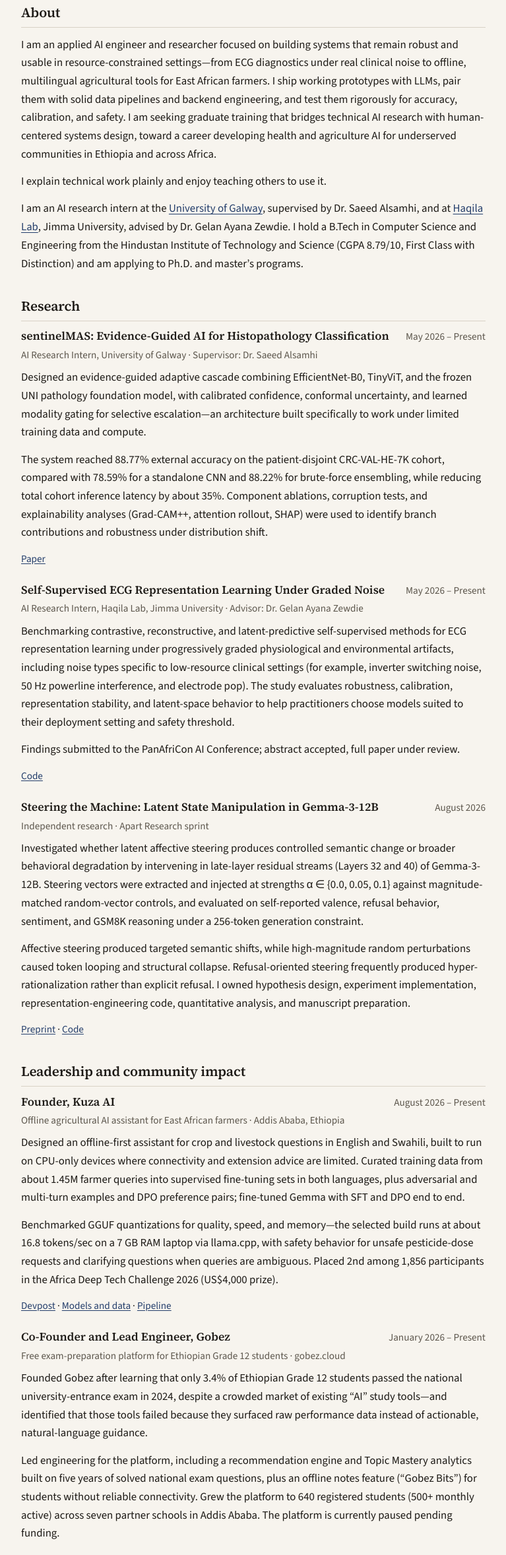
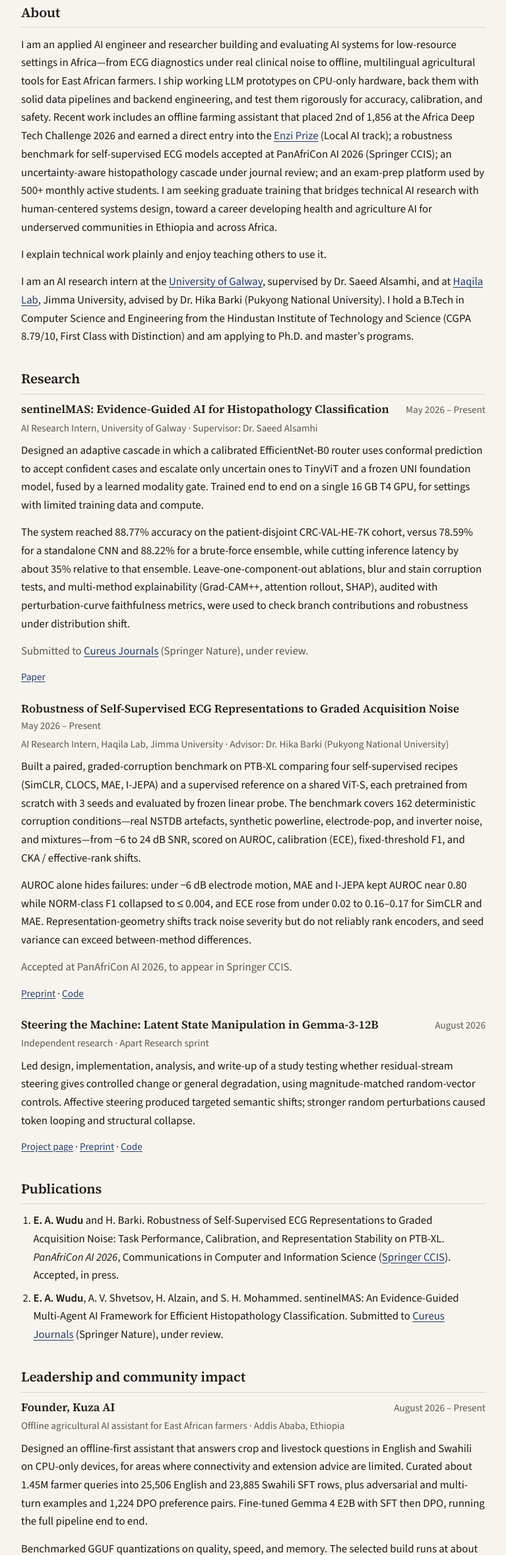
Before and after one commit to sudouserx/sudouserx.github.io, a plain HTML site: page index.html in a window 1280 px wide. Shown: the part 328-2685 px from the top of the page at 66% size, without its empty margins (256-1023 px from the left). Drawn offline with nearby package versions, Linux system fonts and the light colour scheme.

Commit message:
doc: update website

```diff
--- a/index.html
+++ b/index.html
@@ -4,17 +4,17 @@
   <meta charset="utf-8">
   <meta name="viewport" content="width=device-width, initial-scale=1">
   <title>Ebrahim Aliyou Wudu</title>
-  <meta name="description" content="Applied AI engineer and researcher building and evaluating AI for low-resource settings—LLM prototypes, clinical models, data pipelines, and rigorous accuracy and safety testing in Africa.">
+  <meta name="description" content="Applied AI engineer and researcher building and evaluating AI for low-resource settings in Africa—offline LLMs, an ECG robustness paper accepted at PanAfriCon AI 2026, and a direct entry to the Enzi Prize.">
   <meta name="author" content="Ebrahim Aliyou Wudu">
   <link rel="canonical" href="https://sudouserx.github.io/">
 
   <meta property="og:type" content="website">
   <meta property="og:title" content="Ebrahim Aliyou Wudu">
-  <meta property="og:description" content="Applied AI engineer and researcher shipping and evaluating robust AI—offline LLMs, clinical models, and pipelines for underserved communities in Africa.">
+  <meta property="og:description" content="Applied AI engineer and researcher shipping and evaluating robust AI for Africa—offline LLMs, an accepted ECG paper, and a direct entry to the Enzi Prize Local AI track.">
   <meta property="og:image" content="assets/profile.jpg">
   <meta name="twitter:card" content="summary">
   <meta name="twitter:title" content="Ebrahim Aliyou Wudu">
-  <meta name="twitter:description" content="Applied AI engineer and researcher shipping and evaluating robust AI—offline LLMs, clinical models, and pipelines for underserved communities in Africa.">
+  <meta name="twitter:description" content="Applied AI engineer and researcher shipping and evaluating robust AI for Africa—offline LLMs, an accepted ECG paper, and a direct entry to the Enzi Prize Local AI track.">
   <meta name="twitter:image" content="assets/profile.jpg">
 
   <link rel="icon" href="assets/profile.jpg" type="image/jpeg">
@@ -30,6 +30,7 @@
     <nav class="site-nav" aria-label="Page sections">
       <a href="#about">About</a>
       <a href="#research">Research</a>
+      <a href="#publications">Publications</a>
       <a href="#leadership">Leadership</a>
       <a href="#education">Education</a>
       <a href="#experience">Experience</a>
@@ -48,7 +49,7 @@
           <li><a href="https://github.com/sudouserx">GitHub</a></li>
           <li><a href="https://www.linkedin.com/in/ebrahim-aliyou-wudu">LinkedIn</a></li>
           <li><a href="https://huggingface.co/sudouserx">Hugging Face</a></li>
-          <li><a href="assets/Ebrahim_Aliyou_Wudu_Resume.pdf?v=20261029">CV (PDF)</a></li>
+          <li><a href="assets/Ebrahim_Aliyou_Wudu_Resume.pdf?v=20261118">CV (PDF)</a></li>
         </ul>
       </div>
       <img
@@ -63,14 +64,21 @@
       <section id="about" aria-labelledby="about-heading">
         <h2 id="about-heading">About</h2>
         <p>
-          I am an applied AI engineer and researcher focused on building systems that remain
-          robust and usable in resource-constrained settings—from ECG diagnostics under real
-          clinical noise to offline, multilingual agricultural tools for East African farmers.
-          I ship working prototypes with LLMs, pair them with solid data pipelines and backend
-          engineering, and test them rigorously for accuracy, calibration, and safety. I am
-          seeking graduate training that bridges technical AI research with human-centered
-          systems design, toward a career developing health and agriculture AI for underserved
-          communities in Ethiopia and across Africa.
+          I am an applied AI engineer and researcher building and evaluating AI systems
+          for low-resource settings in Africa—from ECG diagnostics under real clinical
+          noise to offline, multilingual agricultural tools for East African farmers.
+          I ship working LLM prototypes on CPU-only hardware, back them with solid data
+          pipelines and backend engineering, and test them rigorously for accuracy,
+          calibration, and safety. Recent work includes an offline farming assistant
+          that placed 2nd of 1,856 at the Africa Deep Tech Challenge 2026 and earned a
+          direct entry into the <a href="https://enziprize.org/">Enzi Prize</a> (Local
+          AI track); a robustness benchmark for self-supervised ECG models accepted at
+          PanAfriCon AI 2026 (Springer CCIS); an uncertainty-aware histopathology
+          cascade under journal review; and an exam-prep platform used by 500+ monthly
+          active students. I am seeking graduate training that bridges technical AI
+          research with human-centered systems design, toward a career developing
+          health and agriculture AI for underserved communities in Ethiopia and across
+          Africa.
         </p>
         <p>
           I explain technical work plainly and enjoy teaching others to use it.
@@ -80,10 +88,10 @@
           <a href="https://www.universityofgalway.ie/">University of Galway</a>,
           supervised by Dr. Saeed Alsamhi, and at
           <a href="https://www.linkedin.com/in/haqila-lab-352018373">Haqila Lab</a>,
-          Jimma University, advised by Dr. Gelan Ayana Zewdie. I hold a B.Tech in Computer
-          Science and Engineering from the Hindustan Institute of Technology and Science
-          (CGPA 8.79/10, First Class with Distinction) and am applying to Ph.D. and master’s
-          programs.
+          Jimma University, advised by Dr. Hika Barki (Pukyong National University).
+          I hold a B.Tech in Computer Science and Engineering from the Hindustan
+          Institute of Technology and Science (CGPA 8.79/10, First Class with
+          Distinction) and am applying to Ph.D. and master’s programs.
         </p>
       </section>
 
@@ -99,18 +107,24 @@
             AI Research Intern, University of Galway · Supervisor: Dr. Saeed Alsamhi
           </p>
           <p>
-            Designed an evidence-guided adaptive cascade combining EfficientNet-B0, TinyViT,
-            and the frozen UNI pathology foundation model, with calibrated confidence, conformal
-            uncertainty, and learned modality gating for selective escalation—an architecture
-            built specifically to work under limited training data and compute.
+            Designed an adaptive cascade in which a calibrated EfficientNet-B0 router
+            uses conformal prediction to accept confident cases and escalate only
+            uncertain ones to TinyViT and a frozen UNI foundation model, fused by a
+            learned modality gate. Trained end to end on a single 16&nbsp;GB T4 GPU,
+            for settings with limited training data and compute.
           </p>
           <p>
-            The system reached 88.77% external accuracy on the patient-disjoint CRC-VAL-HE-7K
-            cohort, compared with 78.59% for a standalone CNN and 88.22% for brute-force
-            ensembling, while reducing total cohort inference latency by about 35%. Component
-            ablations, corruption tests, and explainability analyses (Grad-CAM++, attention
-            rollout, SHAP) were used to identify branch contributions and robustness under
-            distribution shift.
+            The system reached 88.77% accuracy on the patient-disjoint CRC-VAL-HE-7K
+            cohort, versus 78.59% for a standalone CNN and 88.22% for a brute-force
+            ensemble, while cutting inference latency by about 35% relative to that
+            ensemble. Leave-one-component-out ablations, blur and stain corruption
+            tests, and multi-method explainability (Grad-CAM++, attention rollout,
+            SHAP), audited with perturbation-curve faithfulness metrics, were used to
+            check branch contributions and robustness under distribution shift.
+          </p>
+          <p class="muted">
+            Submitted to <a href="https://www.cureusjournals.com/">Cureus Journals</a>
+            (Springer Nature), under review.
           </p>
           <p class="entry-links">
             <a href="https://drive.google.com/file/d/1XWOr9QJXjixXYsb4fdPVw7WIfxFWAWuN/view?usp=sharing">Paper</a>
@@ -119,26 +133,36 @@
 
         <article class="entry">
           <div class="entry-head">
-            <h3>Self-Supervised ECG Representation Learning Under Graded Noise</h3>
+            <h3>Robustness of Self-Supervised ECG Representations to Graded Acquisition Noise</h3>
             <span class="dates">May 2026 – Present</span>
           </div>
           <p class="meta">
-            AI Research Intern, Haqila Lab, Jimma University · Advisor: Dr. Gelan Ayana Zewdie
+            AI Research Intern, Haqila Lab, Jimma University · Advisor: Dr. Hika Barki (Pukyong National University)
           </p>
           <p>
-            Benchmarking contrastive, reconstructive, and latent-predictive self-supervised
-            methods for ECG representation learning under progressively graded physiological
-            and environmental artifacts, including noise types specific to low-resource clinical
-            settings (for example, inverter switching noise, 50&nbsp;Hz powerline interference,
-            and electrode pop). The study evaluates robustness, calibration, representation
-            stability, and latent-space behavior to help practitioners choose models suited to
-            their deployment setting and safety threshold.
+            Built a paired, graded-corruption benchmark on PTB-XL comparing four
+            self-supervised recipes (SimCLR, CLOCS, MAE, I-JEPA) and a supervised
+            reference on a shared ViT-S, each pretrained from scratch with 3 seeds
+            and evaluated by frozen linear probe. The benchmark covers 162
+            deterministic corruption conditions—real NSTDB artefacts, synthetic
+            powerline, electrode-pop, and inverter noise, and mixtures—from −6 to
+            24&nbsp;dB SNR, scored on AUROC, calibration (ECE), fixed-threshold F1,
+            and CKA / effective-rank shifts.
           </p>
           <p>
-            Findings submitted to the PanAfriCon AI Conference; abstract accepted, full paper
-            under review.
+            AUROC alone hides failures: under −6&nbsp;dB electrode motion, MAE and
+            I-JEPA kept AUROC near 0.80 while NORM-class F1 collapsed to
+            ≤&nbsp;0.004, and ECE rose from under 0.02 to 0.16–0.17 for SimCLR and
+            MAE. Representation-geometry shifts track noise severity but do not
+            reliably rank encoders, and seed variance can exceed between-method
+            differences.
+          </p>
+          <p class="muted">
+            Accepted at PanAfriCon AI 2026, to appear in Springer CCIS.
           </p>
           <p class="entry-links">
+            <a href="https://drive.google.com/file/d/1ZnWFrkR-JizfnKmAh0WLhw19b959VvIm/view?usp=sharing">Preprint</a>
+            ·
             <a href="https://github.com/sudouserx/Representation-Decay-in-Self-Supervised-ECG-Models-Under-Graded-Noise">Code</a>
           </p>
         </article>
@@ -152,26 +176,41 @@
             Independent research · Apart Research sprint
           </p>
           <p>
-            Investigated whether latent affective steering produces controlled semantic change
-            or broader behavioral degradation by intervening in late-layer residual streams
-            (Layers 32 and 40) of Gemma-3-12B. Steering vectors were extracted and injected at
-            strengths α ∈ {0.0, 0.05, 0.1} against magnitude-matched random-vector controls,
-            and evaluated on self-reported valence, refusal behavior, sentiment, and GSM8K
-            reasoning under a 256-token generation constraint.
-          </p>
-          <p>
-            Affective steering produced targeted semantic shifts, while high-magnitude random
-            perturbations caused token looping and structural collapse. Refusal-oriented
-            steering frequently produced hyper-rationalization rather than explicit refusal.
-            I owned hypothesis design, experiment implementation, representation-engineering
-            code, quantitative analysis, and manuscript preparation.
+            Led design, implementation, analysis, and write-up of a study testing
+            whether residual-stream steering gives controlled change or general
+            degradation, using magnitude-matched random-vector controls. Affective
+            steering produced targeted semantic shifts; stronger random perturbations
+            caused token looping and structural collapse.
           </p>
           <p class="entry-links">
+            <a href="https://apartresearch.com/sprints/projects/steering-the-machine-the-impact-of-latent-state-manipulation-on-llm-selfreported-valence-and-cognitive-tradeoffs-in-gemma312b-pxii">Project page</a>
+            ·
             <a href="https://drive.google.com/file/d/1XAVYxb2WEs87yR-1KqYiZG8kHFlKuYhW/view?usp=sharing">Preprint</a>
             ·
             <a href="https://github.com/sudouserx/Causal-Disentanglement-of-Valence-Related-Signals-in-Gemma-3-12B">Code</a>
           </p>
         </article>
+      </section>
+
+      <section id="publications" aria-labelledby="publications-heading">
+        <h2 id="publications-heading">Publications</h2>
+        <ol class="awards">
+          <li>
+            <strong>E. A. Wudu</strong> and H. Barki. Robustness of Self-Supervised
+            ECG Representations to Graded Acquisition Noise: Task Performance,
+            Calibration, and Representation Stability on PTB-XL.
+            <em>PanAfriCon AI 2026</em>, Communications in Computer and Information
+            Science (<a href="https://link.springer.com/series/7899">Springer CCIS</a>).
+            Accepted, in press.
+          </li>
+          <li>
+            <strong>E. A. Wudu</strong>, A. V. Shvetsov, H. Alzain, and S. H. Mohammed.
+            sentinelMAS: An Evidence-Guided Multi-Agent AI Framework for Efficient
+            Histopathology Classification. Submitted to
+            <a href="https://www.cureusjournals.com/">Cureus Journals</a>
+            (Springer Nature), under review.
+          </li>
+        </ol>
       </section>
 
       <section id="leadership" aria-labelledby="leadership-heading">
@@ -186,48 +225,50 @@
             Offline agricultural AI assistant for East African farmers · Addis Ababa, Ethiopia
           </p>
           <p>
-            Designed an offline-first assistant for crop and livestock questions in English and
-            Swahili, built to run on CPU-only devices where connectivity and extension advice
-            are limited. Curated training data from about 1.45M farmer queries into supervised
-            fine-tuning sets in both languages, plus adversarial and multi-turn examples and DPO
-            preference pairs; fine-tuned Gemma with SFT and DPO end to end.
+            Designed an offline-first assistant that answers crop and livestock
+            questions in English and Swahili on CPU-only devices, for areas where
+            connectivity and extension advice are limited. Curated about 1.45M farmer
+            queries into 25,506 English and 23,885 Swahili SFT rows, plus adversarial
+            and multi-turn examples and 1,224 DPO preference pairs. Fine-tuned Gemma
+            4 E2B with SFT then DPO, running the full pipeline end to end.
           </p>
           <p>
-            Benchmarked GGUF quantizations for quality, speed, and memory—the selected build runs
-            at about 16.8 tokens/sec on a 7&nbsp;GB RAM laptop via llama.cpp, with safety
-            behavior for unsafe pesticide-dose requests and clarifying questions when queries are
-            ambiguous. Placed 2nd among 1,856 participants in the Africa Deep Tech Challenge
-            2026 (US$4,000 prize).
+            Benchmarked GGUF quantizations on quality, speed, and memory. The selected
+            build runs at about 16.8 tokens/s, 11.3&nbsp;s time to first token, and
+            3.1–3.8&nbsp;GB peak memory on a 7&nbsp;GB RAM Ryzen 3 laptop (llama.cpp).
+            Training covers unsafe pesticide-dose requests, and the assistant asks
+            clarifying questions instead of guessing on ambiguous queries.
+          </p>
+          <p>
+            Placed 2nd of 1,856 participants at the Africa Deep Tech Challenge 2026
+            (US$4,000 prize). On the strength of that result, granted direct entry
+            to, and currently competing in, the
+            <a href="https://enziprize.org/">Enzi Prize</a> Local AI track.
           </p>
           <p class="entry-links">
             <a href="https://devpost.com/software/kuza-ai">Devpost</a>
             ·
-            <a href="https://huggingface.co/kuzaai">Models and data</a>
+            <a href="https://huggingface.co/kuzaai/kuza-gemma-4-e2b">Model</a>
             ·
-            <a href="https://github.com/sudouserx/adtc-2026-submission-template">Pipeline</a>
+            <a href="https://github.com/sudouserx/adtc-pipeline">Pipeline</a>
           </p>
         </article>
 
         <article class="entry">
           <div class="entry-head">
-            <h3>Co-Founder and Lead Engineer, Gobez</h3>
-            <span class="dates">January 2026 – Present</span>
+            <h3>Co-Founder, Gobez</h3>
+            <span class="dates">January 2026 – Present (paused)</span>
           </div>
           <p class="meta">
-            Free exam-preparation platform for Ethiopian Grade 12 students · gobez.cloud
+            Free exam-preparation platform for Ethiopian Grade 12 students ·
+            <a href="https://gobez.cloud/">gobez.cloud</a>
           </p>
           <p>
-            Founded Gobez after learning that only 3.4% of Ethiopian Grade 12 students passed
-            the national university-entrance exam in 2024, despite a crowded market of existing
-            “AI” study tools—and identified that those tools failed because they surfaced raw
-            performance data instead of actionable, natural-language guidance.
-          </p>
-          <p>
-            Led engineering for the platform, including a recommendation engine and Topic
-            Mastery analytics built on five years of solved national exam questions, plus an
-            offline notes feature (“Gobez Bits”) for students without reliable connectivity.
-            Grew the platform to 640 registered students (500+ monthly active) across seven
-            partner schools in Addis Ababa. The platform is currently paused pending funding.
+            Built a recommendation engine and Topic Mastery analytics that turn a
+            student’s results on 5+ years of national exam questions into targeted
+            study guidance, plus an offline notes feature (“Gobez Bits”). Piloted
+            with 7 partner schools in Addis Ababa: 640 registered students and 500+
+            monthly active users. Paused pending funding.
           </p>
         </article>
 
@@ -238,11 +279,14 @@
           </div>
           <p class="meta">Hosted by University of Bradford · Team member</p>
           <p>
-            Joined an international team of four students to design Waste2Wealth, a data-driven
-            circular-economy pipeline connecting organic waste from hotels and supermarkets
-            directly to companies that convert it into new products, targeting the supply and
-            logistics bottleneck in waste processing. Placed 2nd of 6 finalist teams from
-            universities worldwide.
+            Joined an international team of four students to design Waste2Wealth, a
+            data-driven circular-economy pipeline connecting organic waste from hotels
+            and supermarkets directly to companies that convert it into new products,
+            targeting the supply and logistics bottleneck in waste processing. Placed
+            2nd of 6 finalist teams from universities worldwide.
+          </p>
+          <p class="entry-links">
+            <a href="https://www.wtu-n.net/2023/12/hackathon-for-climate-action-2023-winners-announced/">Winners</a>
           </p>
         </article>
 
@@ -251,7 +295,7 @@
             <h3>Campus Ambassador, GeeksforGeeks</h3>
           </div>
           <p>
-            Conducted technical workshops on AI-powered software engineering practices for
+            Ran technical workshops on AI-powered software engineering practices for
             100+ students.
           </p>
         </article>
@@ -261,8 +305,8 @@
             <h3>Executive Committee Member, Blue Screen Programming Club</h3>
           </div>
           <p>
-            Organized a national-level coding hackathon (100+ participants) and mentored
-            first-year students in programming.
+            Helped organize a national-level coding hackathon (100+ participants) and
+            mentored first-year students in programming.
           </p>
         </article>
       </section>
@@ -297,10 +341,11 @@
           </div>
           <p class="meta">Remote, India</p>
           <p>
-            Contributed to Olly (<a href="https://askolly.io">askolly.io</a>), an AI-powered
-            review management product for hotels and restaurants. Built AWS-backed backend
-            infrastructure processing 100,000+ data points per month and integrated B2B
-            subscription and billing workflows across Chargebee, Stripe, and Razorpay.
+            Built AWS-backed backend infrastructure for
+            <a href="https://askolly.io/">Olly</a>, an AI-powered review-management
+            product for hotels and restaurants, processing 100,000+ data points per
+            month. Integrated B2B subscription and billing workflows across
+            Chargebee, Stripe, and Razorpay.
           </p>
         </article>
 
@@ -311,8 +356,8 @@
           </div>
           <p class="meta">Remote, India</p>
           <p>
-            Built multi-client ELT pipelines using Meltano, Airbyte, AWS EC2, Shopify
-            extraction, and dbt transformation workflows.
+            Built multi-tenant ELT pipelines with Meltano, Airbyte, AWS EC2, and dbt,
+            including Shopify data extraction and transformation.
           </p>
         </article>
 
@@ -333,20 +378,17 @@
         <h2 id="awards-heading">Awards and honours</h2>
         <ul class="awards">
           <li>
+            <strong>Enzi Prize, Local AI track</strong>, 2026.
+            Direct-entry participant, awarded for Africa Deep Tech Challenge results;
+            currently competing.
+          </li>
+          <li>
             <strong>2nd Place, Africa Deep Tech Challenge</strong>, 2026.
             Kuza AI offline agricultural assistant (US$4,000 prize; 2nd of 1,856 participants).
           </li>
           <li>
             <strong>Study in India Scholarship</strong>, Government of India, 2021.
             Full merit-based government scholarship covering tuition and living costs.
-          </li>
-          <li>
-            <strong>2nd Place, WTUN Hackathon for Climate Action</strong>, 2023.
-            Waste2Wealth circular-economy prototype.
-          </li>
-          <li>
-            <strong>3rd Place, Hack-o-Hits Hackathon</strong>, 2023.
-            Wearable-assisted medicine intake tracking system.
           </li>
         </ul>
       </section>
@@ -355,9 +397,15 @@
         <h2 id="skills-heading">Technical skills</h2>
         <p>
           <strong>LLMs and applied AI:</strong>
-          QLoRA and DPO fine-tuning, dataset curation, quantization and edge inference
-          (llama.cpp, GGUF), RAG, prompt and safety design, model evaluation and calibration,
-          explainability (Grad-CAM++, SHAP, conformal uncertainty).
+          SFT, QLoRA, and DPO fine-tuning; dataset curation; quantization and edge
+          inference (llama.cpp, GGUF); RAG; prompt and safety design; activation steering.
+        </p>
+        <p>
+          <strong>ML research and evaluation:</strong>
+          self-supervised learning (contrastive, masked, JEPA); robustness benchmarking;
+          calibration (ECE, temperature scaling); conformal prediction; bootstrap and
+          multiple-testing statistics; representation analysis (CKA, effective rank);
+          explainability (Grad-CAM++, SHAP, attention rollout).
         </p>
         <p>
           <strong>Data and software engineering:</strong>
@@ -385,13 +433,13 @@
           <li><a href="https://github.com/sudouserx">GitHub</a></li>
           <li><a href="https://www.linkedin.com/in/ebrahim-aliyou-wudu">LinkedIn</a></li>
           <li><a href="https://huggingface.co/sudouserx">Hugging Face</a></li>
-          <li><a href="assets/Ebrahim_Aliyou_Wudu_Resume.pdf?v=20261029">CV (PDF)</a></li>
+          <li><a href="assets/Ebrahim_Aliyou_Wudu_Resume.pdf?v=20261118">CV (PDF)</a></li>
         </ul>
       </section>
     </main>
 
     <footer class="site-footer">
-      <p>Academic homepage · Last updated October 2026</p>
+      <p>Academic homepage · Last updated November 2026</p>
     </footer>
   </div>
 </body>
```
Also changed, not shown: 2 other files.
